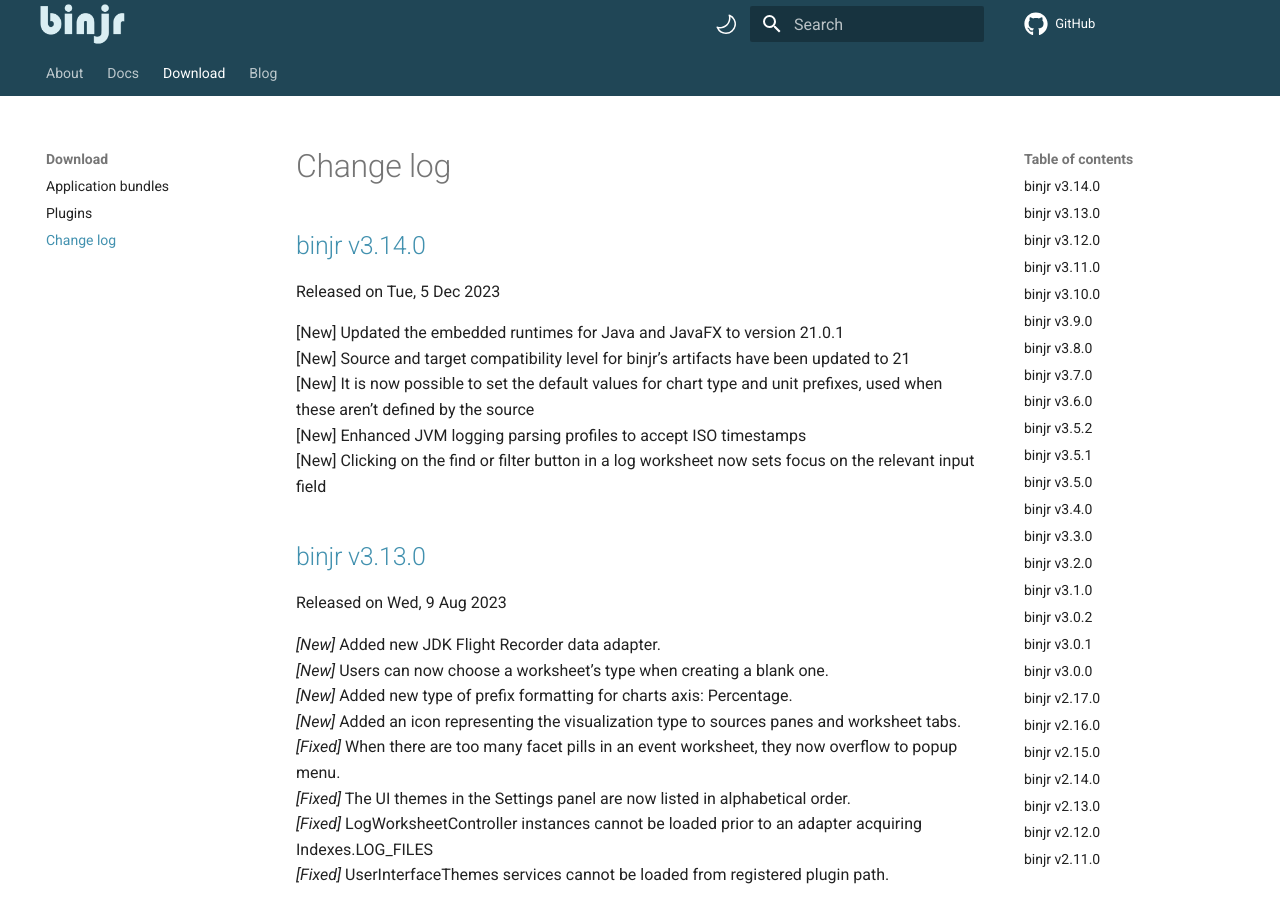
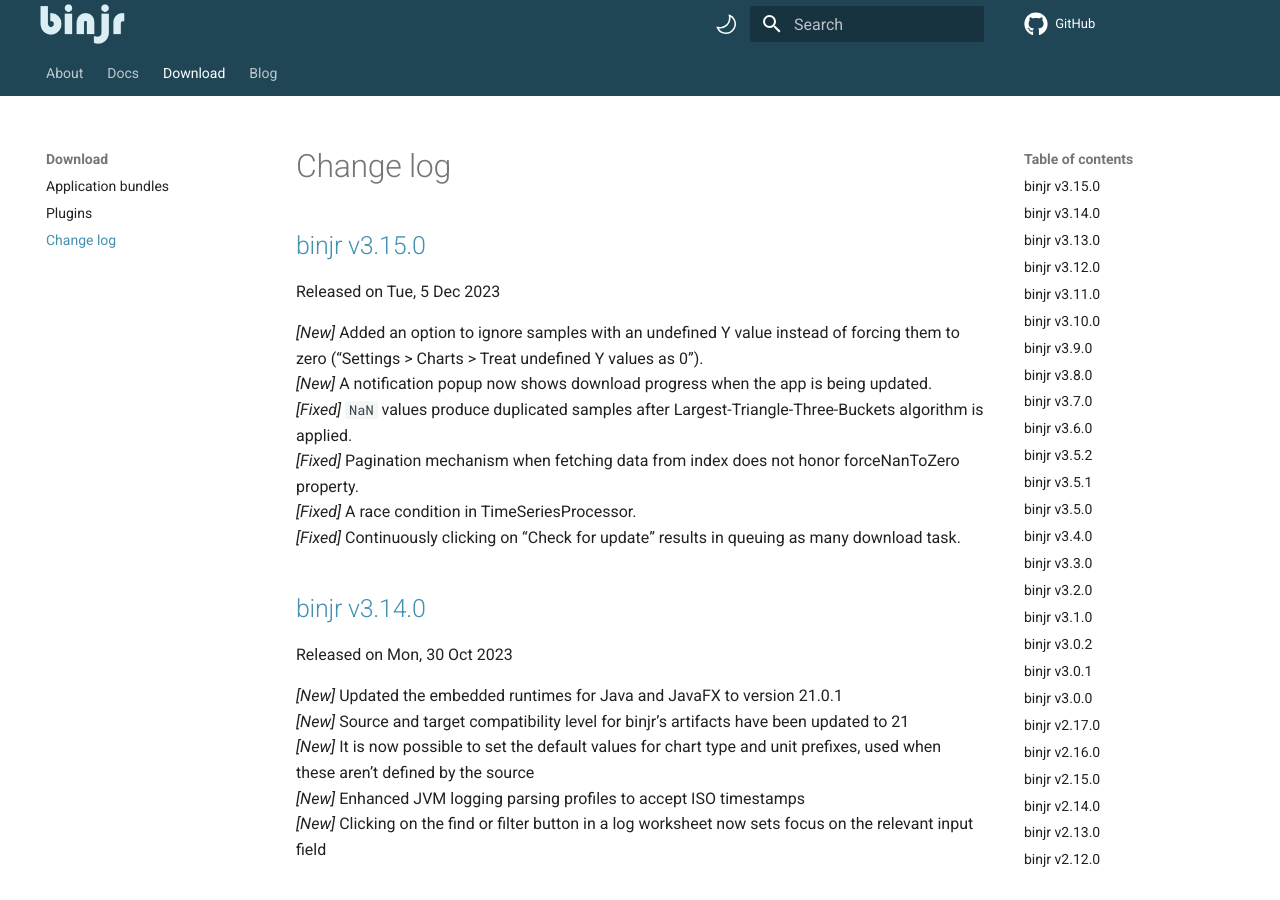
Before and after one commit to binjr/binjr.github.io, an MkDocs documentation site: the page built from docs/download/CHANGELOG.md, in a window 1280 px wide and 900 px high. Built offline with MkDocs 1.6.1 and Material for MkDocs 9.7.7, drawn with Linux system fonts in a browser that asks for light colours; comment, search, counter and statistics services are not loaded.

Commit message:
Release  v3.15.0

```diff
--- a/docs/download/CHANGELOG.md
+++ b/docs/download/CHANGELOG.md
@@ -1,14 +1,23 @@
 # Change log
 
-## [binjr v3.14.0](https://github.com/binjr/binjr/releases/tag/v3.14.0)
+## [binjr v3.15.0](https://github.com/binjr/binjr/releases/tag/v3.15.0)
 Released on Tue, 5 Dec 2023
 
-[New] Updated the embedded runtimes for Java and JavaFX to version 21.0.1
-[New] Source and target compatibility level for binjr's artifacts have been updated to 21
-[New] It is now possible to set the default values for chart type and unit prefixes, used when these aren't defined by the source
-[New] Enhanced JVM logging parsing profiles to accept ISO timestamps
-[New] Clicking on the find or filter button in a log worksheet now sets focus on the relevant input field
+_[New]_ Added an option to ignore samples with an undefined Y value instead of forcing them to zero ("Settings > Charts > Treat undefined Y values as 0").
+_[New]_ A  notification popup now shows download progress when the app is being updated.
+_[Fixed]_ `NaN` values produce duplicated samples after Largest-Triangle-Three-Buckets algorithm is applied.
+_[Fixed]_ Pagination mechanism when fetching data from index does not honor forceNanToZero property.
+_[Fixed]_ A race condition in TimeSeriesProcessor.
+_[Fixed]_ Continuously clicking on "Check for update" results in queuing as many download task.
 
+## [binjr v3.14.0](https://github.com/binjr/binjr/releases/tag/v3.14.0)
+Released on Mon, 30 Oct 2023
+
+_[New]_ Updated the embedded runtimes for Java and JavaFX to version 21.0.1
+_[New]_ Source and target compatibility level for binjr's artifacts have been updated to 21
+_[New]_ It is now possible to set the default values for chart type and unit prefixes, used when these aren't defined by the source
+_[New]_ Enhanced JVM logging parsing profiles to accept ISO timestamps
+_[New]_ Clicking on the find or filter button in a log worksheet now sets focus on the relevant input field
 
 ## [binjr v3.13.0](https://github.com/binjr/binjr/releases/tag/v3.13.0)
 Released on Wed, 9 Aug 2023
```
Also changed, not shown: docs/download/latest_release.md (+8 -8 lines), 1 other file.
